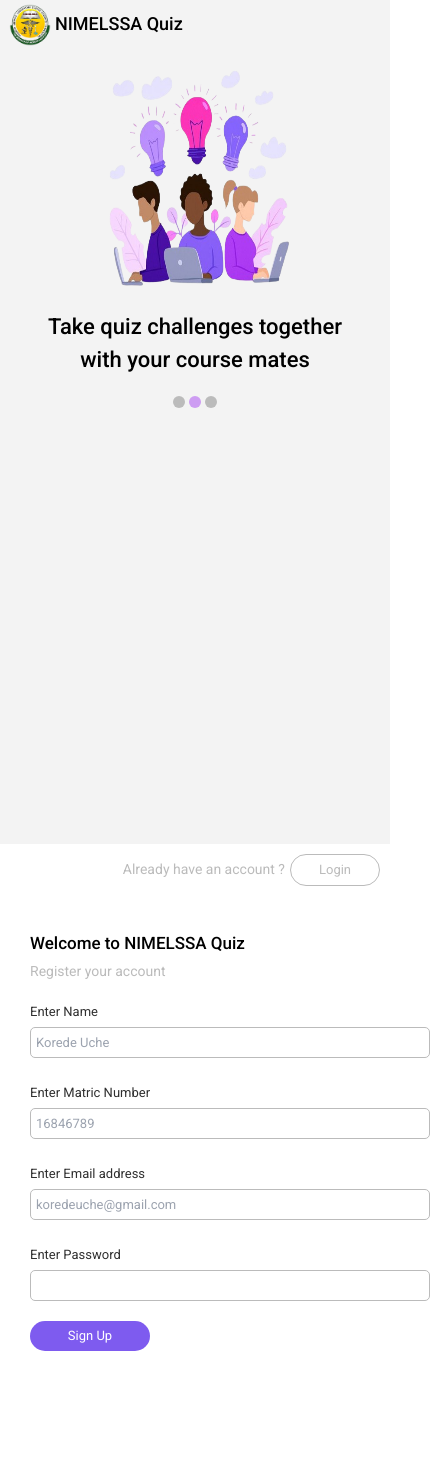
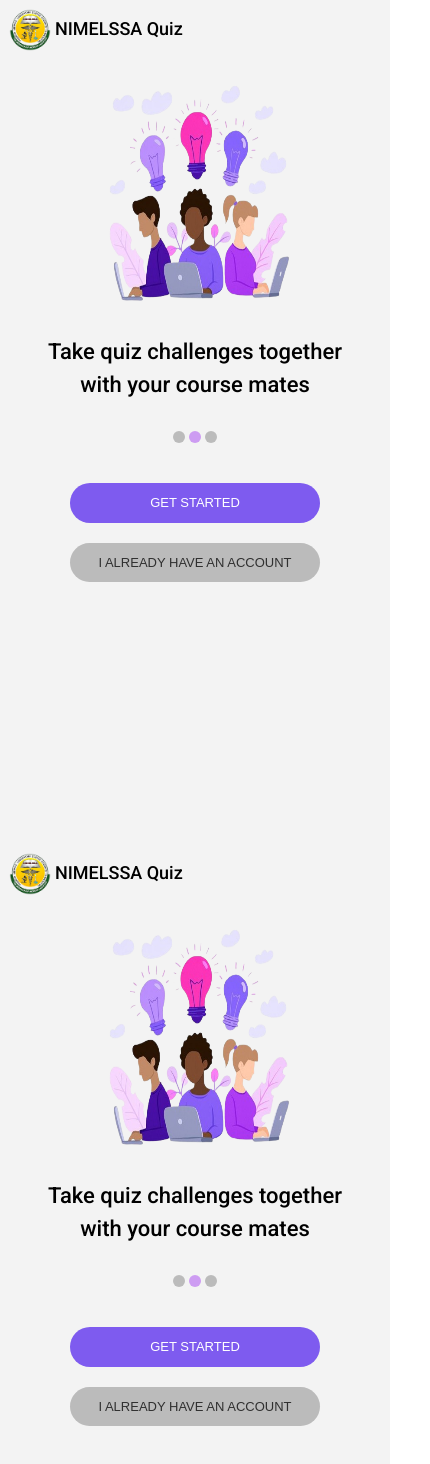
Before and after one commit to Fificode/nimelssa-quiz-app, a React (Vite) app: page / in a window 390 px wide. Shown: the top 1464 px of the page, 430 px wide, since content can reach past the window. Built offline with nearby package versions, Linux system fonts and the light colour scheme.

Commit message:
React Router added

```diff
--- a/package.json
+++ b/package.json
@@ -11,7 +11,8 @@
   },
   "dependencies": {
     "react": "^18.2.0",
-    "react-dom": "^18.2.0"
+    "react-dom": "^18.2.0",
+    "react-router-dom": "^6.20.1"
   },
   "devDependencies": {
     "@types/react": "^18.2.37",
--- a/src/App.jsx
+++ b/src/App.jsx
@@ -1,6 +1,7 @@
 import React, { useState, useEffect } from 'react';
 import Home from './pages/Homepage';
-
+import { BrowserRouter as Router, Routes, Route } from "react-router-dom";
+import Signup from './pages/Signup';
 
 
 function App() {
@@ -22,11 +23,16 @@
        <img src='./assets/nimelssaQuizTime.png' alt='Illustration of Quiz Time on Screen' className='w-[250px] h-[350px] md:w-[300px] md:h-[400px]' />
        </div>
       ) : (
-
+       <Router>
         <div className='box-border'>
         {/* Main content of the website */}
           <Home/>
            </div>
+           <Routes>
+           <Route path="/" exact element={<Home />} />
+           <Route path="/signup" element={<Signup/>} />
+           </Routes>
+           </Router>
       )}
     </div>
   );
--- a/src/pages/Homepage.jsx
+++ b/src/pages/Homepage.jsx
@@ -2,6 +2,8 @@
 import imageOne from '/assets/peopleQuestion.png'
 import imageTwo from '/assets/peopleLaptops.png'
 import imageThree from '/assets/peopleCelebration.png'
+import Signup from './Signup'
+import { Link } from 'react-router-dom'
 
 
 
@@ -28,21 +30,23 @@
 
   }, [images.length, headings.length]);
 return (
-    <div className='flex flex-col justify-between min-h-screen lg:flex-row '>
-<div className='bg-[#f3f3f3] w-[100%] min-h-screen lg:w-[50%]'>
+    <div className='flex flex-col justify-between min-h-screen md:flex-row '>
+<div className='bg-[#f3f3f3] w-[100%] min-h-screen md:w-[50%]'>
 {/* Logo */}
-<div className='flex'>
+<div className='mt-[5px] mb-[10px]'>
+<a href='/' className='flex'>
 <img src='/assets/nimelssaLogo.png' alt='Logo of Nimelssa' className='ml-[5px] w-[50px] h-[50px]'/>
 <h1 className='font-[600] text-[18px] font-roboto space-[2px] mt-[10px]'>NIMELSSA Quiz</h1>
+</a>
 </div>
 <div className='flex flex-col items-center justify-center'>
 {/* Image Slide Show */}
 <img src={images[currentImageIndex]} alt={`Slide ${currentImageIndex + 1}`} className='w-[250px] h-[250px] lg:w-[350px] lg:h-[350px]'/>
-<div className='w-[300px] lg:w-[400px]'>
+<div className='w-[300px] h-[auto] mt-[20px] mb-[10px] lg:w-[400px]'>
 {/* Text under the Image Slide show */}
-  <h2 className=' font-[700] text-[22px] text-center space-[3px] font-roboto my-[10px]'>{headings[currentImageIndex]}</h2>
+  <h2 className=' font-[700] text-[22px] text-center space-[3px] font-roboto '>{headings[currentImageIndex]}</h2>
 </div>
-<div className='mt-[10px] flex justify-center'>
+<div className='mt-[20px] flex justify-center'>
 {/* Carousel */}
   {colors.map((color, index) => (
             <span
@@ -53,46 +57,21 @@
             ></span>
           ))}
 </div>
+<div className='flex flex-col items-center my-[10px] md:hidden'>
+  <Link to='/signup' className='p-[10px] mt-[30px] mb-[10px] bg-purple text-[#ffffff] rounded-[20px] w-[250px] text-[13px] text-center  hover:bg-[#ffffff] hover:text-purple hover:border-light-purple-bg hover:border-[1px]'>GET STARTED </Link>
+  <a href='/login' className='p-[10px] mt-[10px] mb-[5px] bg-[#bbbbbb] text-[#303030] rounded-[20px] w-[250px] text-[13px] text-center  hover:text-purple hover:border-purple hover:border-[1px]'>I ALREADY HAVE AN ACCOUNT</a>
+</div>
 </div>
 
 </div>
-<div className='w-[100%] min-h-screen lg:w-[50%] font-roboto '>
+<div className='hidden md:block min-h-screen md:w-[50%] font-roboto '>
 <div className='flex justify-end m-[10px]'>
 <p className='font-roboto text-[14px] text-[#bbbbbb] mr-[5px] mt-[5px] space-[5px] font-[400]'>Already have an account ?</p>
-<button className='p-[5px] border-[#bbbbbb] border-[1px] text-[#bbbbbb] rounded-[20px] w-[90px] text-[13px] text-center cursor-pointer hover:bg-light-purple-bg hover:text-[#ffffff]'>Login</button>
+<a href='/login' className='p-[5px] border-[#bbbbbb] border-[1px] text-[#bbbbbb] rounded-[20px] w-[90px] text-[13px] text-center cursor-pointer hover:bg-light-purple-bg hover:text-[#ffffff]'>Login</a>
 </div>
-<div className='flex flex-col items-start mx-[30px] mb-[20px] mt-[40px]'>
-
-<h2 className='font-roboto text-[17px] font-[700] my-[5px] text-left space-[3px]'>Welcome to NIMELSSA Quiz</h2>
-<p className='font-roboto text-[14px] text-[#bbbbbb] space-[5px] font-[400]'>Register your account</p>
-<form className='flex flex-col'>
-{/* Name */}
-<div className='mt-[20px] mb-[5px] flex flex-col'>
-  <label className='font-roboto text-[13px] text-[#303030] space-[5px] font-[400]'>Enter Name</label>
-  <input type='text' className='p-[5px] border-[#bbbbbb] border-[1px] text-[#303030] rounded-[5px] w-[400px] text-[13px] outline-light-purple-bg mt-[5px] space-[3px]' placeholder='Korede Uche' autoComplete='off' />
-  </div>
-  {/* Matric Number */}
-<div className='mt-[20px] mb-[5px] flex flex-col'>
-  <label className='font-roboto text-[13px] text-[#303030] space-[5px] font-[400]'>Enter Matric Number</label>
-  <input type='number' className='p-[5px] border-[#bbbbbb] border-[1px] text-[#303030] rounded-[5px] w-[400px] text-[13px] outline-light-purple-bg mt-[5px] space-[3px]' placeholder='16846789' autoComplete='off' />
-  </div>
-  {/* Email address */}
-<div className='mt-[20px] mb-[5px] flex flex-col'>
-  <label className='font-roboto text-[13px] text-[#303030] space-[5px] font-[400]'>Enter Email address</label>
-  <input type='email' className='p-[5px] border-[#bbbbbb] border-[1px] text-[#303030] rounded-[5px] w-[400px] text-[13px] outline-light-purple-bg mt-[5px] space-[3px]' placeholder='koredeuche@gmail.com' autoComplete='off' />
-  </div>
-  {/* Password */}
-<div className='mt-[20px] mb-[5px] flex flex-col '>
-  <label className='font-roboto text-[13px] text-[#303030] space-[5px] font-[400]'>Enter Password</label>
-  <input type='password' className='p-[5px] border-[#bbbbbb] border-[1px] text-[#303030] rounded-[5px] w-[400px] text-[13px] outline-light-purple-bg mt-[5px] space-[3px]' placeholder='' autoComplete='off' />
-  </div>
-  {/* Sign up button */}
-  <div className='mb-[5px] mt-[15px]'>
-  <button className='p-[5px] bg-purple text-[#ffffff] rounded-[20px] w-[120px] text-[13px] text-center cursor-pointer hover:bg-[#ffffff] hover:text-[#303030] hover:border-light-purple-bg hover:border-[1px]'>Sign Up</button>
-  </div>
-</form>
-</div>
-
+<div>
+<Signup />
+ </div>
 </div>
     </div>
   )
--- /dev/null
+++ b/src/pages/Signup.jsx
@@ -0,0 +1,41 @@
+import React from 'react'
+
+const Signup = () => {
+  return (
+    <>
+<div className='flex flex-col items-start mx-[30px] mb-[20px] mt-[40px]'>
+
+<h2 className='font-roboto text-[17px] font-[700] my-[5px] text-left space-[3px]'>Welcome to NIMELSSA Quiz</h2>
+<p className='font-roboto text-[14px] text-[#bbbbbb] space-[5px] font-[400]'>Register your account</p>
+<form className='flex flex-col'>
+{/* Name */}
+<div className='mt-[20px] mb-[5px] flex flex-col'>
+  <label className='font-roboto text-[13px] text-[#303030] space-[5px] font-[400]'>Enter Name</label>
+  <input type='text' className='p-[5px] border-[#bbbbbb] border-[1px] text-[#303030] rounded-[5px] w-[300px] lg:w-[400px] text-[13px] outline-light-purple-bg mt-[5px] space-[3px]' placeholder='Korede Uche' autoComplete='off' />
+  </div>
+  {/* Matric Number */}
+<div className='mt-[20px] mb-[5px] flex flex-col'>
+  <label className='font-roboto text-[13px] text-[#303030] space-[5px] font-[400]'>Enter Matric Number</label>
+  <input type='number' className='p-[5px] border-[#bbbbbb] border-[1px] text-[#303030] rounded-[5px] w-[300px] lg:w-[400px] text-[13px] outline-light-purple-bg mt-[5px] space-[3px]' placeholder='16846789' autoComplete='off' />
+  </div>
+  {/* Email address */}
+<div className='mt-[20px] mb-[5px] flex flex-col'>
+  <label className='font-roboto text-[13px] text-[#303030] space-[5px] font-[400]'>Enter Email address</label>
+  <input type='email' className='p-[5px] border-[#bbbbbb] border-[1px] text-[#303030] rounded-[5px] w-[300px] lg:w-[400px] text-[13px] outline-light-purple-bg mt-[5px] space-[3px]' placeholder='koredeuche@gmail.com' autoComplete='off' />
+  </div>
+  {/* Password */}
+<div className='mt-[20px] mb-[5px] flex flex-col '>
+  <label className='font-roboto text-[13px] text-[#303030] space-[5px] font-[400]'>Enter Password</label>
+  <input type='password' className='p-[5px] border-[#bbbbbb] border-[1px] text-[#303030] rounded-[5px] w-[300px] lg:w-[400px] text-[13px] outline-light-purple-bg mt-[5px] space-[3px]' placeholder='' autoComplete='off' />
+  </div>
+  {/* Sign up button */}
+  <div className='mb-[5px] mt-[15px]'>
+  <button className='p-[5px] bg-purple text-[#ffffff] rounded-[20px] w-[120px] text-[13px] text-center cursor-pointer hover:bg-[#ffffff] hover:text-[#303030] hover:border-light-purple-bg hover:border-[1px]'>Sign Up</button>
+  </div>
+</form>
+</div>
+    </>
+  )
+}
+
+export default Signup
```
Also changed, not shown: 1 other file (tests, documents, lock files or other folders).
